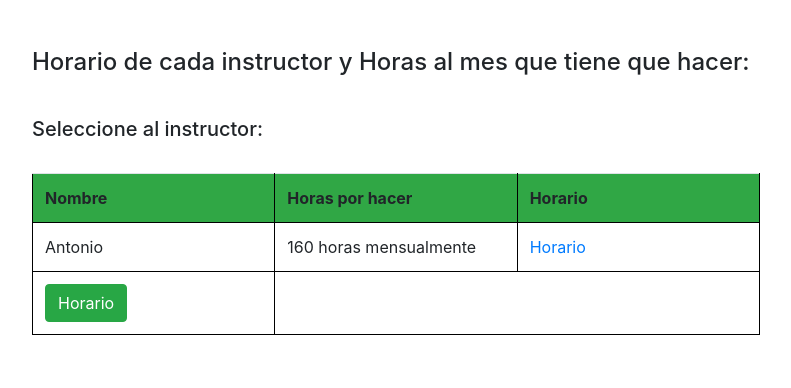
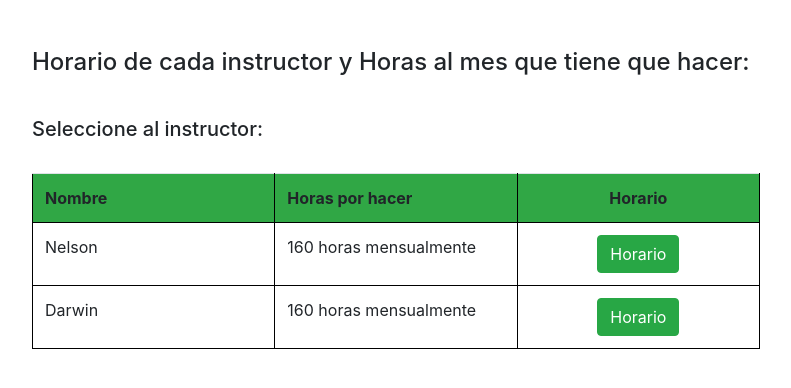
Before and after one commit to FabianJuyoRoz0/asistenteHorariosInstructores2, a Django app: page /HorarioYHoras/ in a window 1280 px wide. Shown: the part 56-444 px from the top of the page, without its empty margins (208-999 px from the left). Run offline with Django 4.2, Linux system fonts and the light colour scheme.

Commit message:
Mejora visual horario y horas instructor

```diff
--- a/app1/templates/HorarioYHoras.html
+++ b/app1/templates/HorarioYHoras.html
@@ -61,22 +61,24 @@
         <br>
         <h5>Seleccione al instructor:</h5>
         <br>
-        <!-- <br>
-        <input type="file" class="btn btn-secondary" id="file1" name="file" >
-        <br> -->
         <table class="table">
 
             <tr>
-              <th class="th">Nombre</th>
-              <th class="th">Horas por hacer</th>
-              <th class="th">Horario</th>
+              <th class="th" >Nombre</th>
+              <th class="th" >Horas por hacer</th>
+              <th class="th" style="text-align: center;">Horario</th>
             </tr>
             <tr>
-              <td class="td">Antonio</td>
+              <td class="td">Nelson</td>
               <td class="td"> 160 horas mensualmente</td>
-              <td class="td"><a  href="#">Horario</a></td>
+              <td class="td" style="text-align: center;"><a class="btn btn-success" href="#">Horario</a></td>
             </tr>
             <tr>
+              <td class="td">Darwin</td>
+              <td class="td"> 160 horas mensualmente</td>
+              <td class="td" style="text-align: center;"><a class="btn btn-success"   href="#">Horario</a></td>
+            </tr>
+            <!-- <tr>
                 {% for Nombre in Instructores %}
                 <td class="td">{{Instructores.Nombre}}</td>
                 {% endfor %}
@@ -84,7 +86,7 @@
                 <td class="td">{{Contratacion.horasMensualFormacion}}</td>
                 {% endfor %}
                 <td class="td"><a   class="btn btn-success" href="#">Horario</a></td>
-              </tr>
+              </tr> -->
 
 
           </table>
```
